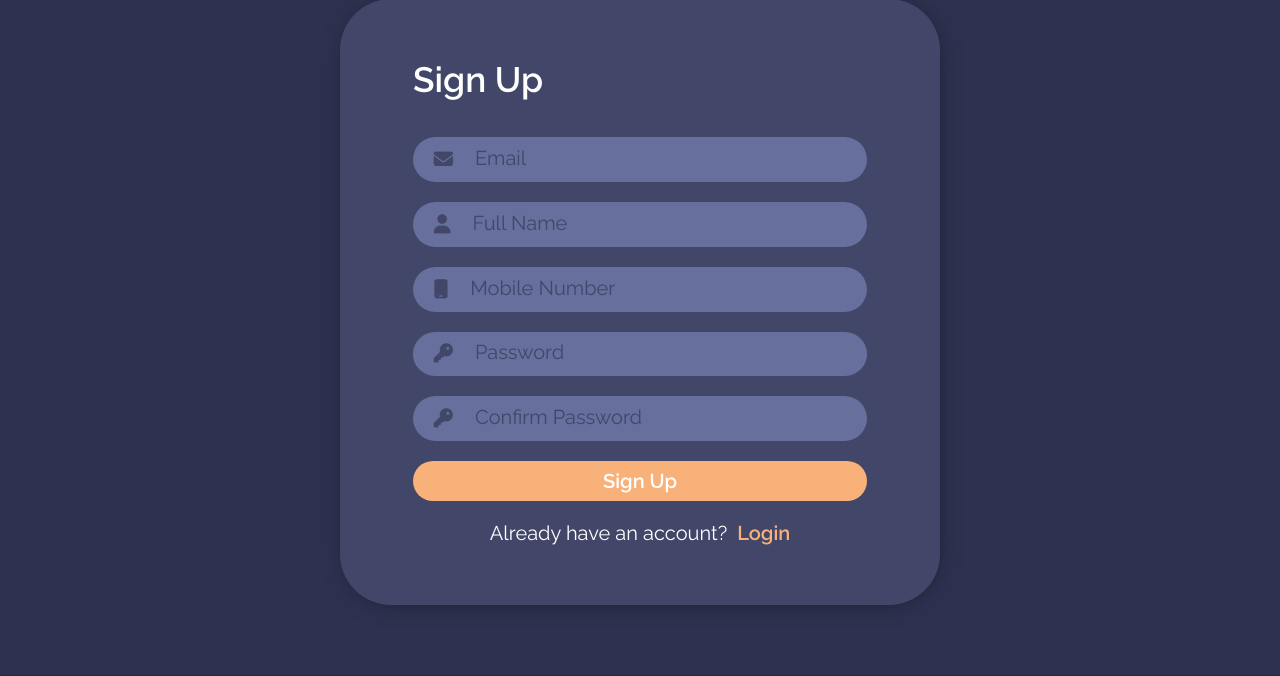
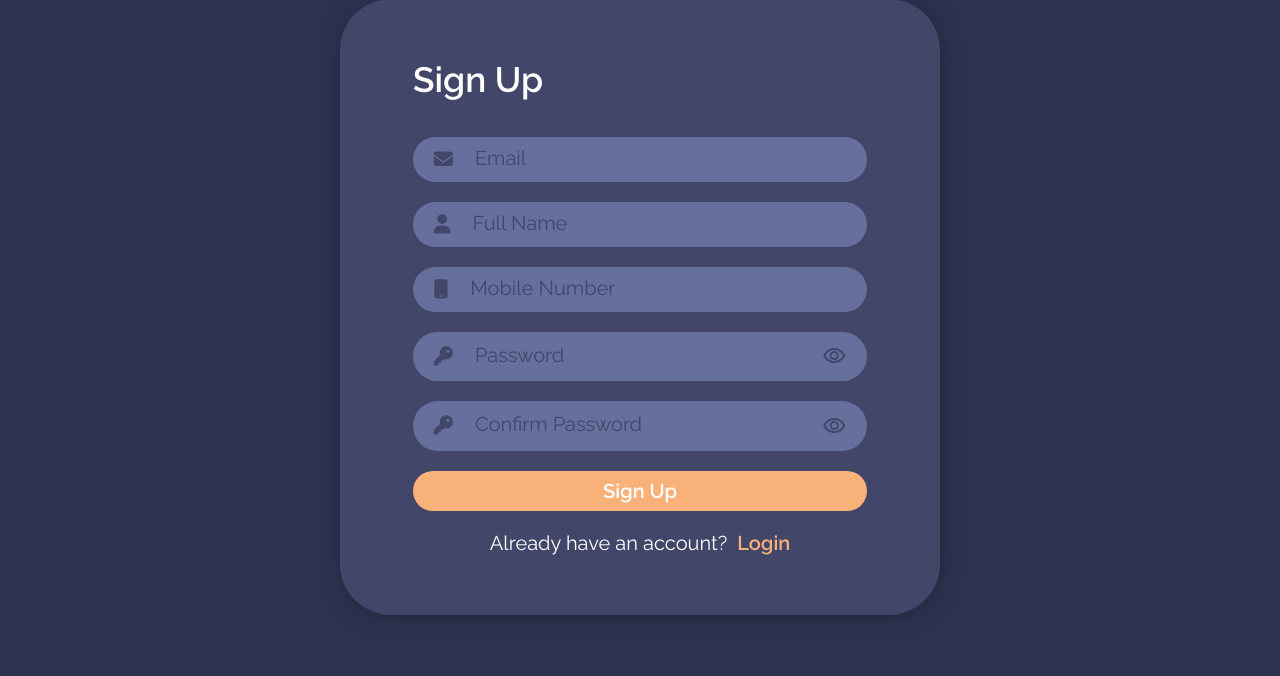
Before and after one commit to SamyakOe/Online-Movie-Ticket-Booking-System, a PHP site: page /auth/signup.php in a window 1280 px wide. Shown: the part 151-827 px from the top of the page. Run offline with PHP 8.4, Linux system fonts and the light colour scheme; some libraries are stand-ins or nearby versions.

Commit message:
passwordVisibility

```diff
--- a/assets/css/style.css
+++ b/assets/css/style.css
@@ -1,6 +1,12 @@
 @import url("https://fonts.googleapis.com/css2?family=Montserrat:ital,wght@0,100..900;1,100..900&family=Raleway:ital,wght@0,100..900;1,100..900&family=Work+Sans:ital,wght@0,100..900;1,100..900&display=swap");
 .material-symbols-outlined {
   color: var(--color4);
+}
+.password-visibility {
+  color: var(--color2);
+}
+.password-visibility:hover{
+  cursor: pointer;
 }
 /* Global CSS */
 :root {
@@ -661,6 +667,8 @@ iframe {
 .form textarea {
   height: fit-content;
   resize: vertical;
+  padding-bottom: 1rem;
+  padding-top: 1rem;
 }
 .form select {
   background-color: var(--color4);
--- /dev/null
+++ b/assets/js/passwordVisibilityToggle.js
@@ -0,0 +1,13 @@
+function setupPasswordToggle(passwordInput) {
+  const input = passwordInput.querySelector(".password");
+  const toggle = passwordInput.querySelector(".visibilityToggle");
+
+  toggle.addEventListener("click", () => {
+    const isHidden = input.type === "password";
+    input.type = isHidden ? "text" : "password";
+    toggle.innerText = isHidden ? "visibility_off" : "visibility";
+  });
+}
+
+// Apply to all input-box elements
+document.querySelectorAll(".password-input").forEach(setupPasswordToggle);
--- a/auth/signup.php
+++ b/auth/signup.php
@@ -56,6 +56,8 @@ if (isset($_POST['signup'])) {
 <head>
   <meta charset="UTF-8" />
   <meta name="viewport" content="width=device-width, initial-scale=1.0" />
+  <link rel="stylesheet" href="https://fonts.googleapis.com/css2?family=Material+Symbols+Outlined" />
+
   <link rel="stylesheet" href="../assets/css/style.css" />
   <link
     rel="stylesheet"
@@ -85,17 +87,23 @@ if (isset($_POST['signup'])) {
           <input type="number" name="mobile_no" placeholder="Mobile Number" id="mobileNo" required />
         </div>
 
-        <div class="input-field">
+        <div class="input-field password-input">
           <i class="fa-solid fa-key"></i>
-          <input type="password" name="password" placeholder="Password" id="password" required />
+          <input type="password" name="password" placeholder="Password" id="password" class="password" required />
+          <span class="material-symbols-outlined password-visibility visibilityToggle">
+            visibility
+          </span>
         </div>
 
-        <div class="input-field">
+        <div class="input-field password-input">
           <i class="fa-solid fa-key"></i>
           <input
             type="password"
             name="confirm_password"
-            placeholder="Confirm Password" id="confirmPassword" required />
+            placeholder="Confirm Password" id="confirmPassword" class="password" required />
+          <span class="material-symbols-outlined password-visibility visibilityToggle">
+            visibility
+          </span>
         </div>
 
         <input type="submit" name="signup" value="Sign Up" class="button" />
@@ -163,5 +171,6 @@ if (isset($_POST['signup'])) {
     return true;
   }
 </script>
+<script src="../assets/js/passwordVisibilityToggle.js"></script>
 
 </html>
```
Also changed, not shown: auth/login.php (+7 -2 lines), assets/image/CamScanner 05-08-2024 11.29.jpg (deleted).
